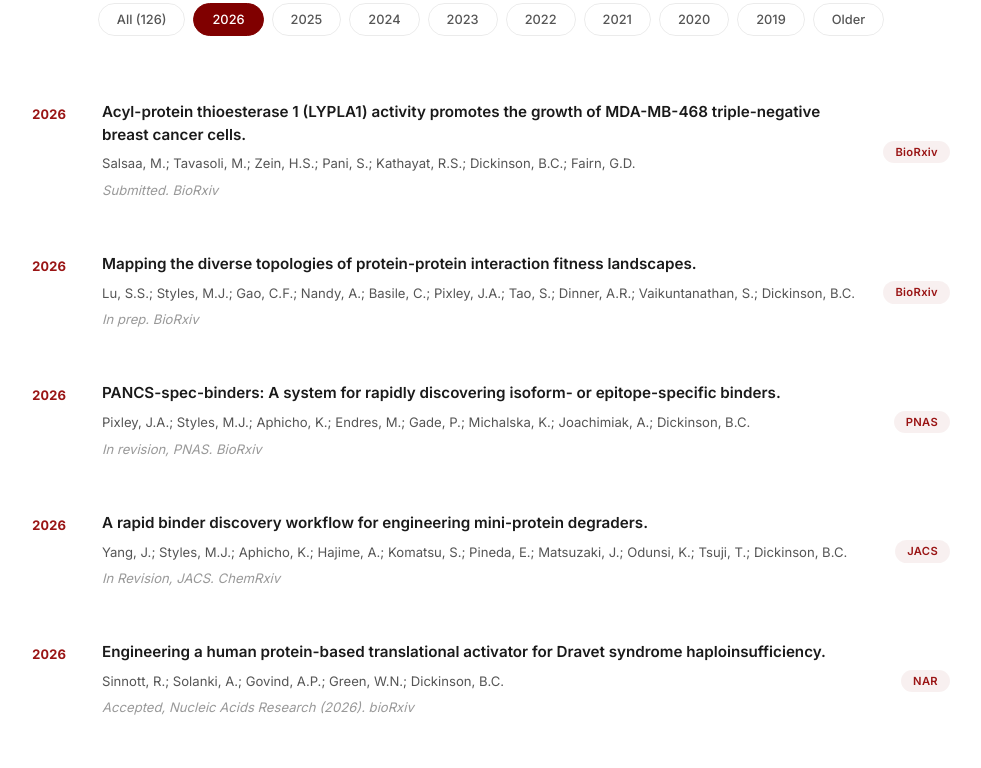
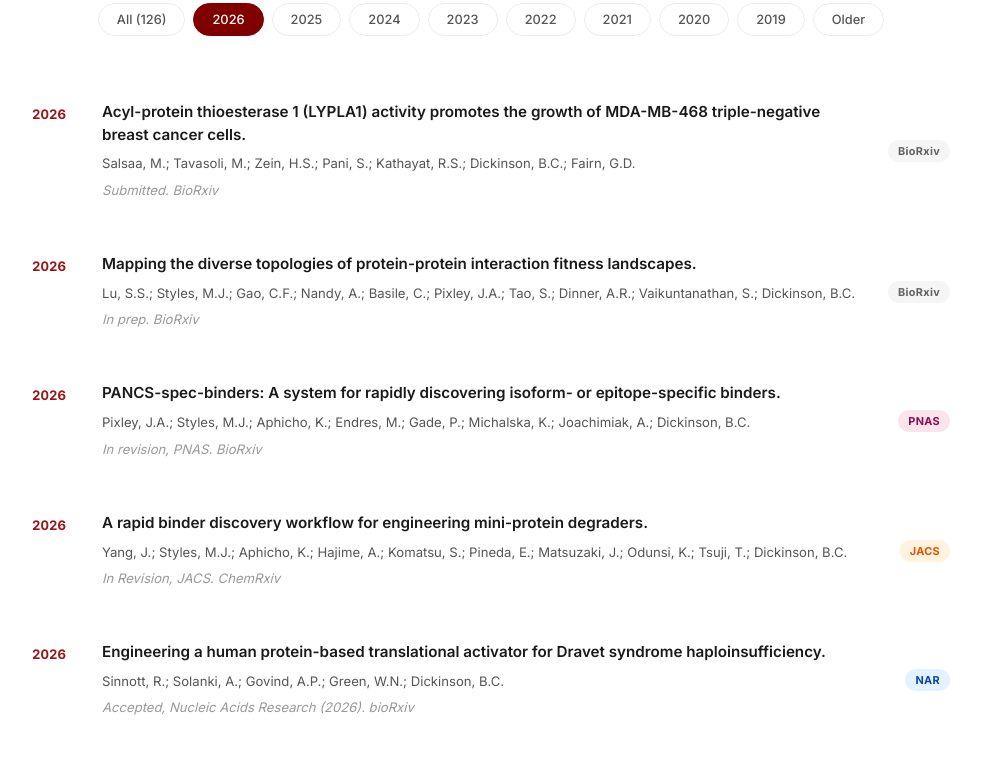
Before and after one commit to bryandickinson-create/dickinsongroup, a plain HTML site: page index.html in a window 1280 px wide. Shown: the part 8999-9767 px from the top of the page, without its empty margins (149-1130 px from the left). Drawn offline with nearby package versions, Linux system fonts and the light colour scheme; no server answers.

Commit message:
Fix publication badges: remove duplicate .pub-badge rule overriding colors
A second .pub-badge block was setting background/color to maroon for all
badges, overriding the journal-specific color classes. Removed the duplicate.

Co-Authored-By: Claude Opus 4.6 <noreply@anthropic.com>

```diff
--- a/styles.css
+++ b/styles.css
@@ -1228,17 +1228,6 @@ a.pub-link:hover .pub-title {
     color: var(--color-accent);
 }
 
-.pub-badge {
-    font-size: 0.7rem;
-    font-weight: 600;
-    color: var(--color-accent-hover);
-    background: var(--color-accent-soft);
-    padding: 4px 12px;
-    border-radius: 100px;
-    white-space: nowrap;
-    margin-top: 2px;
-}
-
 .pub-filter-mode {
     display: flex;
     justify-content: center;
```
